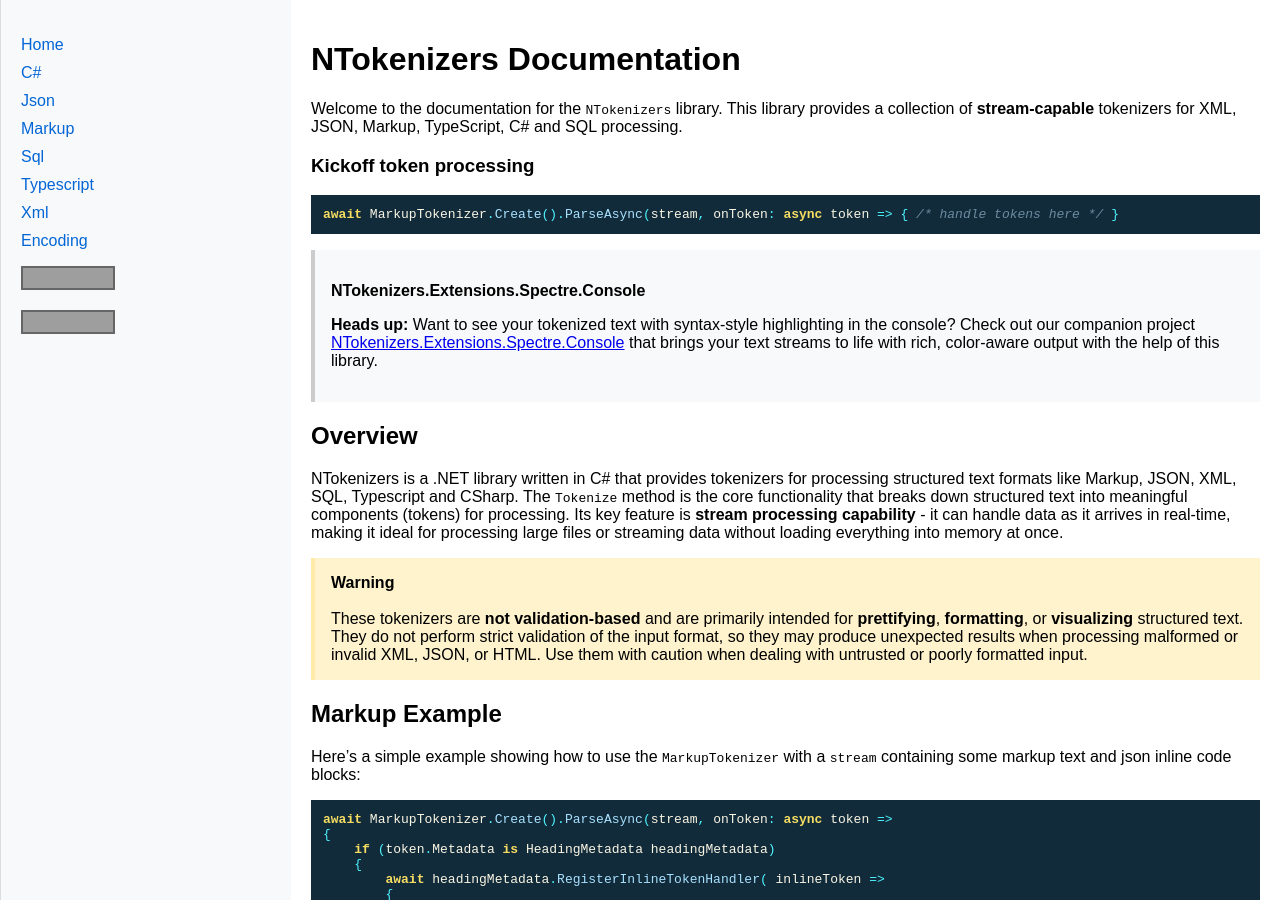
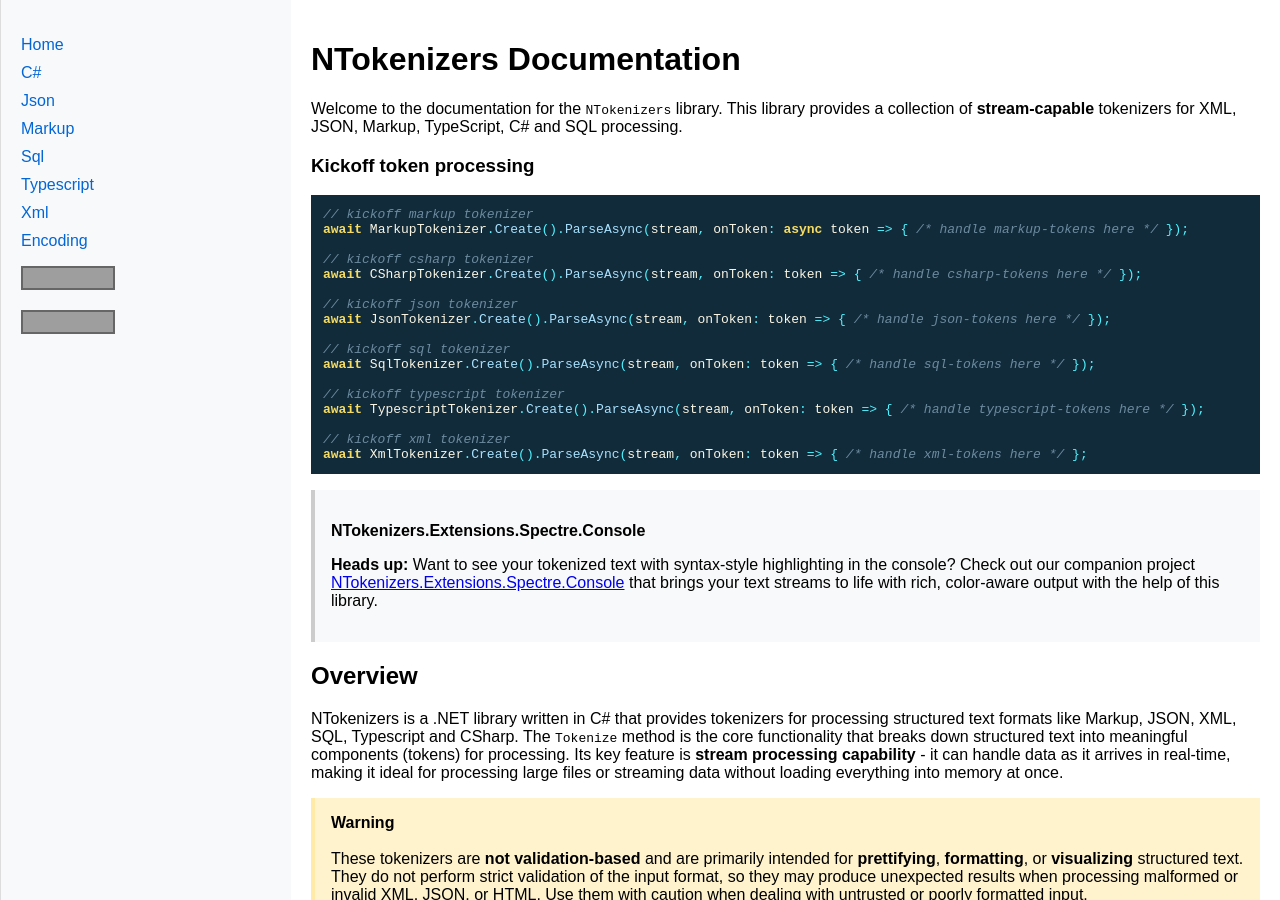
Before and after one commit to crwsolutions/ntokenizers, a Jekyll site: the page built from docs/index.md, in a window 1280 px wide and 900 px high. Built offline with Jekyll 4.4.1, drawn with Linux system fonts in a browser that asks for light colours; grey boxes are pictures that could not be loaded.

Commit message:
docs/index.md - Updated kickoff examples with explicit tokenizer comments

````diff
--- a/docs/index.md
+++ b/docs/index.md
@@ -10,7 +10,23 @@ Welcome to the documentation for the `NTokenizers` library. This library provide
 ### Kickoff token processing
 
 ```csharp
-await MarkupTokenizer.Create().ParseAsync(stream, onToken: async token => { /* handle tokens here */ }
+// kickoff markup tokenizer
+await MarkupTokenizer.Create().ParseAsync(stream, onToken: async token => { /* handle markup-tokens here */ });
+
+// kickoff csharp tokenizer
+await CSharpTokenizer.Create().ParseAsync(stream, onToken: token => { /* handle csharp-tokens here */ });
+
+// kickoff json tokenizer
+await JsonTokenizer.Create().ParseAsync(stream, onToken: token => { /* handle json-tokens here */ });
+
+// kickoff sql tokenizer
+await SqlTokenizer.Create().ParseAsync(stream, onToken: token => { /* handle sql-tokens here */ });
+
+// kickoff typescript tokenizer
+await TypescriptTokenizer.Create().ParseAsync(stream, onToken: token => { /* handle typescript-tokens here */ });
+
+// kickoff xml tokenizer
+await XmlTokenizer.Create().ParseAsync(stream, onToken: token => { /* handle xml-tokens here */ };
 ```
 
 > **NTokenizers.Extensions.Spectre.Console**
````
